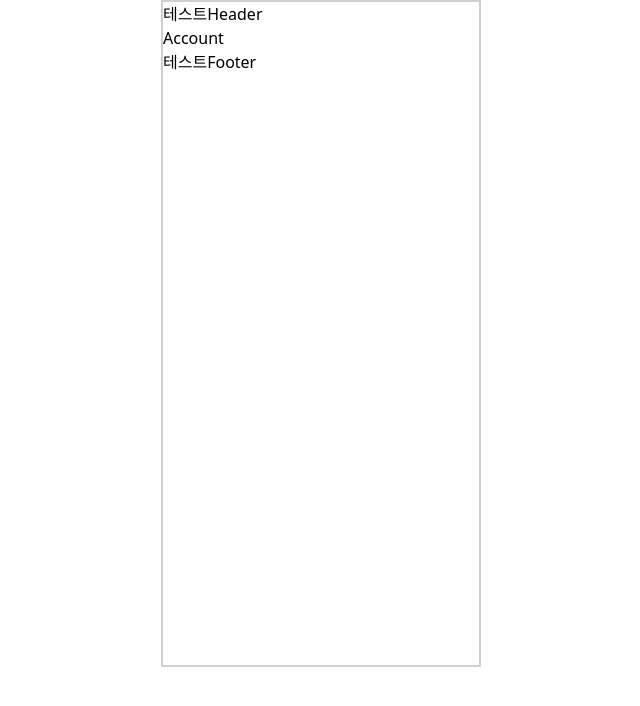
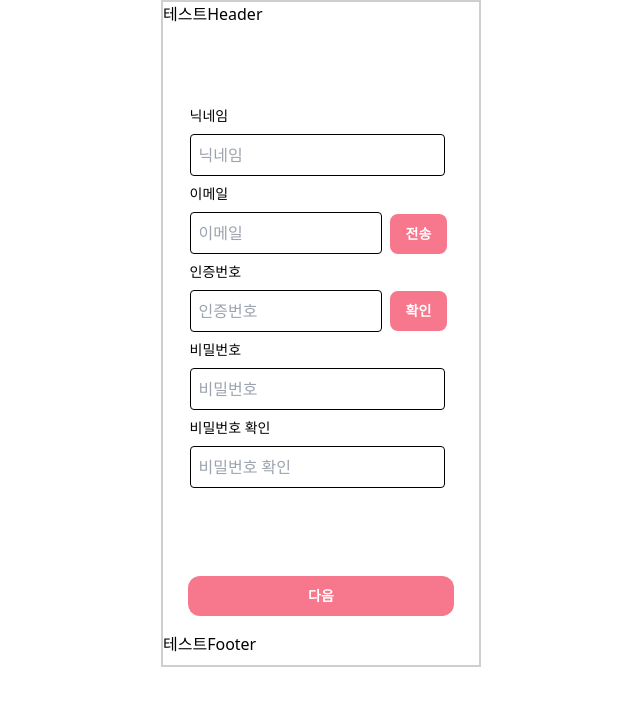
Before and after one commit to pbk95120/Yeonda, a React (Vite) app in the folder frontend/: page /join in a window 1280 px wide. Shown: the top 706 px of the page, without its empty margins (319-959 px from the left). Built offline with nearby package versions, Linux system fonts and the light colour scheme; a web font is replaced by a local one.

Commit message:
[feat] join 1번째 페이지 UI 생성

```diff
--- a/frontend/src/components/join/Account.tsx
+++ b/frontend/src/components/join/Account.tsx
@@ -1,5 +1,127 @@
-const Account = () => {
-  return <div>Account</div>;
+interface AccountProps {
+  setPage: (page: number) => void;
+  nickname: string;
+  setNickname: (nickname: string) => void;
+  email: string;
+  setEmail: (email: string) => void;
+  vericationCode: string;
+  setVericationCode: (vericationCode: string) => void;
+  password: string;
+  setPassword: (password: string) => void;
+  passwordCheck: string;
+  setPasswordCheck: (passwordCheck: string) => void;
+}
+
+const Account = ({
+  setPage,
+  nickname,
+  setNickname,
+  email,
+  setEmail,
+  vericationCode,
+  setVericationCode,
+  password,
+  setPassword,
+  passwordCheck,
+  setPasswordCheck,
+}: AccountProps) => {
+  const handleNextButtonClick = () => {
+    setNickname(nickname);
+    setEmail(email);
+    setPassword(password);
+    setPasswordCheck(passwordCheck);
+
+    setPage(1);
+  };
+
+  return (
+    <div>
+      <div className='w-full h-full flex flex-col items-center justify-center mt-20'>
+        <form>
+          <div className='flex flex-col items-start justify-center '>
+            <fieldset className='px-4 pb-2'>
+              <legend className='mb-2 text-sm'>닉네임</legend>
+              <input
+                type='text'
+                placeholder='닉네임'
+                value={nickname}
+                onChange={(e) => setNickname(e.target.value)}
+                className='flex-grow p-2 border rounded mr-2 w-[255px]'
+              />
+            </fieldset>
+            <fieldset className='px-4 pb-2'>
+              <legend className='mb-2 text-sm'>이메일</legend>
+              <input
+                type='email'
+                placeholder='이메일'
+                value={email}
+                onChange={(e) => setEmail(e.target.value)}
+                className='flex-grow p-2 border rounded mr-2 w-48'
+              />
+              <button
+                type='button'
+                className='font-bold py-2 px-4  rounded-lg bg-pastelred text-white text-sm  h-[40px] transition duration-300 ease-in-out transform hover:scale-105'
+                onClick={() => {}}
+              >
+                전송
+              </button>
+            </fieldset>
+            <fieldset className='px-4 pb-2'>
+              <legend className='mb-2 text-sm'>인증번호</legend>
+              <div className='flex items-center'>
+                <input
+                  type='text'
+                  placeholder='인증번호'
+                  value={vericationCode}
+                  onChange={(e) => setVericationCode(e.target.value)}
+                  className='flex-grow p-2 border rounded mr-2 w-48'
+                />
+                <button
+                  type='button'
+                  className='font-bold py-2 px-4 rounded-lg bg-pastelred text-white text-sm h-[40px] transition duration-300 ease-in-out transform hover:scale-105'
+                  onClick={() => {}}
+                >
+                  확인
+                </button>
+              </div>
+            </fieldset>
+            <fieldset className='px-4 pb-2'>
+              <legend className='mb-2 text-sm'>비밀번호</legend>
+              <div className='flex items-center'>
+                <input
+                  type='password'
+                  placeholder='비밀번호'
+                  value={password}
+                  onChange={(e) => setPassword(e.target.value)}
+                  className='flex-grow p-2 border rounded mr-2 w-[255px]'
+                />
+              </div>
+            </fieldset>
+            <fieldset className='px-4 pb-2'>
+              <legend className='mb-2 text-sm'>비밀번호 확인</legend>
+              <div className='flex items-center'>
+                <input
+                  type='password'
+                  value={passwordCheck}
+                  onChange={(e) => setPasswordCheck(e.target.value)}
+                  placeholder='비밀번호 확인'
+                  className='flex-grow p-2 border rounded mr-2 w-[255px]'
+                />
+              </div>
+            </fieldset>
+          </div>
+          <div className='flex flex-col items-center justify-center mt-20'>
+            <button
+              onClick={handleNextButtonClick}
+              className='mb-4 w-[90%] h-[40px] font-bold py-2 px-4 rounded-xl bg-pastelred text-white text-sm '
+            >
+              다음
+            </button>
+          </div>
+        </form>
+      </div>
+    </div>
+  );
 };
 
 export default Account;
--- a/frontend/src/components/join/Interest.tsx
+++ b/frontend/src/components/join/Interest.tsx
@@ -1,4 +1,34 @@
-const Interest = () => {
+interface InterestProps {
+  setPage: (page: number) => void;
+  gender: string;
+  setGender: (gender: string) => void;
+  preferGender: string;
+  setPreferGender: (preferGender: string) => void;
+  distance: number;
+  setDistance: (distance: number) => void;
+  startAge: number;
+  setStartAge: (startAge: number) => void;
+  endAge: number;
+  setEndAge: (endAge: number) => void;
+  tags: string[];
+  setTags: (tags: string[]) => void;
+}
+
+const Interest = ({
+  setPage,
+  gender,
+  setGender,
+  preferGender,
+  setPreferGender,
+  distance,
+  setDistance,
+  startAge,
+  setStartAge,
+  endAge,
+  setEndAge,
+  tags,
+  setTags,
+}: InterestProps) => {
   return <div>Interest</div>;
 };
 
--- a/frontend/src/pages/JoinPage.tsx
+++ b/frontend/src/pages/JoinPage.tsx
@@ -7,12 +7,88 @@ import { useState } from 'react';
 const JoinPage = () => {
   const [page, setPage] = useState<number>(0);
 
+  const [nickname, setNickname] = useState<string>('');
+  const [email, setEmail] = useState<string>('');
+  const [vericationCode, setVericationCode] = useState<string>('');
+  const [password, setPassword] = useState<string>('');
+  const [passwordCheck, setPasswordCheck] = useState<string>('');
+
+  const [picture, setPicture] = useState<string>('');
+  const [year, setYear] = useState<number>(0);
+  const [month, setMonth] = useState<number>(0);
+  const [day, setDay] = useState<number>(0);
+
+  const [state, setState] = useState<string>('');
+  const [city, setCity] = useState<string>('');
+  const [town, setTown] = useState<string>('');
+  const [addressDetail, setAddressDetail] = useState<string>('');
+
+  const [gender, setGender] = useState<string>('');
+  const [preferGender, setPreferGender] = useState<string>('');
+  const [distance, setDistance] = useState<number>(0);
+  const [startAge, setStartAge] = useState<number>(0);
+  const [endAge, setEndAge] = useState<number>(0);
+
+  const [tags, setTags] = useState<string[]>([]);
+
   return (
     <>
-      {page == 0 && <Account />}
-      {page == 1 && <PersonalInformation />}
-      {page == 2 && <Preference />}
-      {page == 3 && <Interest />}
+      {page === 0 && (
+        <Account
+          setPage={setPage}
+          nickname={nickname}
+          setNickname={setNickname}
+          email={email}
+          setEmail={setEmail}
+          vericationCode={vericationCode}
+          setVericationCode={setVericationCode}
+          password={password}
+          setPassword={setPassword}
+          passwordCheck={passwordCheck}
+          setPasswordCheck={setPasswordCheck}
+        />
+      )}
+      {/* {page === 1 && (
+        <PersonalInformation
+          setPage={setPage}
+          picture={picture}
+          setPicture={setPicture}
+          year={year}
+          setYear={setYear}
+          month={month}
+          setMonth={setMonth}
+          day={day}
+          setDay={setDay}
+        />
+      )}
+      {page === 2 && (
+        <Preference
+          state={state}
+          setState={setState}
+          city={city}
+          setCity={setCity}
+          town={town}
+          setTown={setTown}
+          addressDetail={addressDetail}
+          setAddressDetail={setAddressDetail}
+        />
+      )}
+      {page === 3 && (
+        <Interest
+          gender={gender}
+          setGender={setGender}
+          preferGender={preferGender}
+          setPreferGender={setPreferGender}
+          distance={distance}
+          setDistance={setDistance}
+          startAge={startAge}
+          setStartAge={setStartAge}
+          endAge={endAge}
+          setEndAge={setEndAge}
+          tags={tags}
+          setTags={setTags}
+        /> */}
+      {/* )} */}
     </>
   );
 };
```
